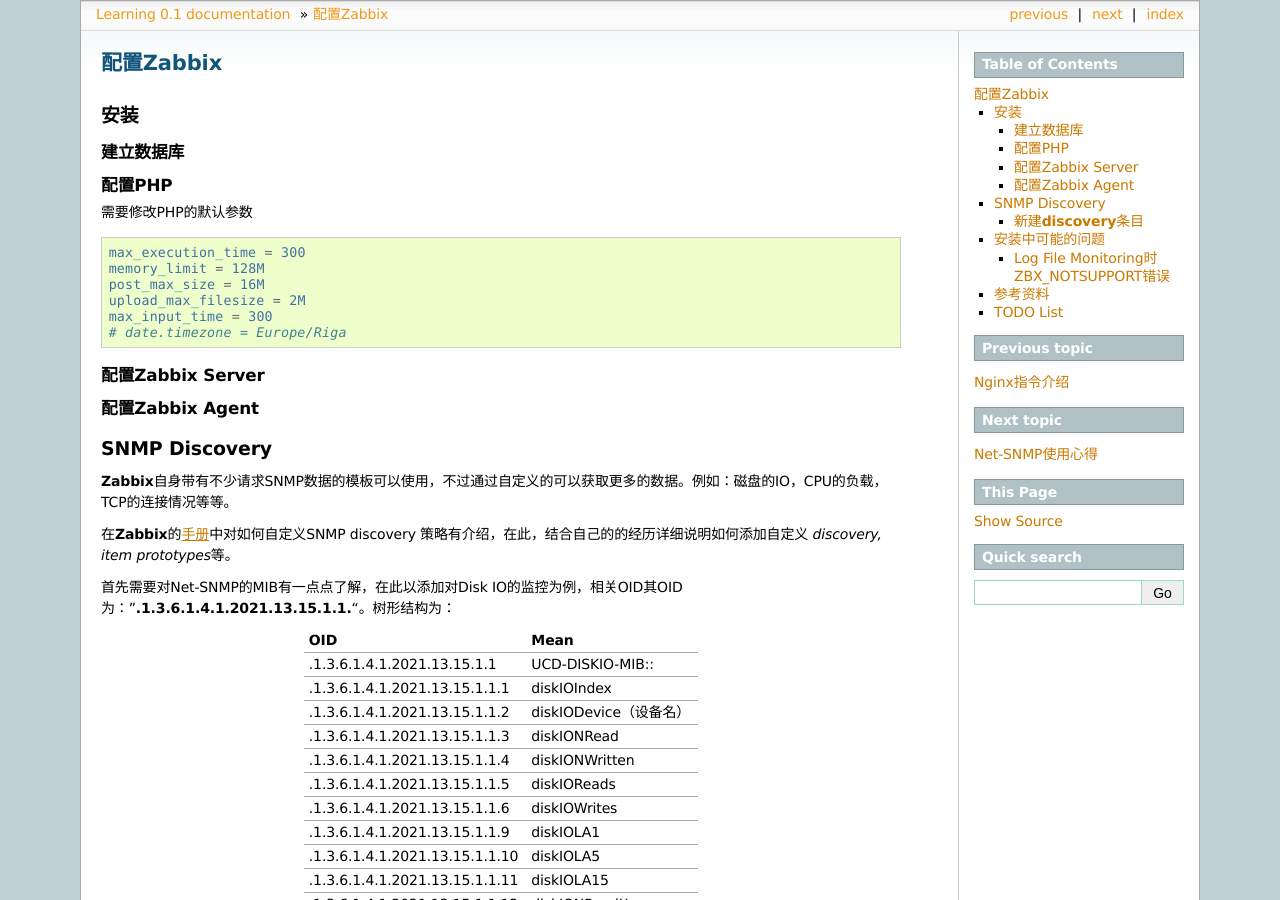
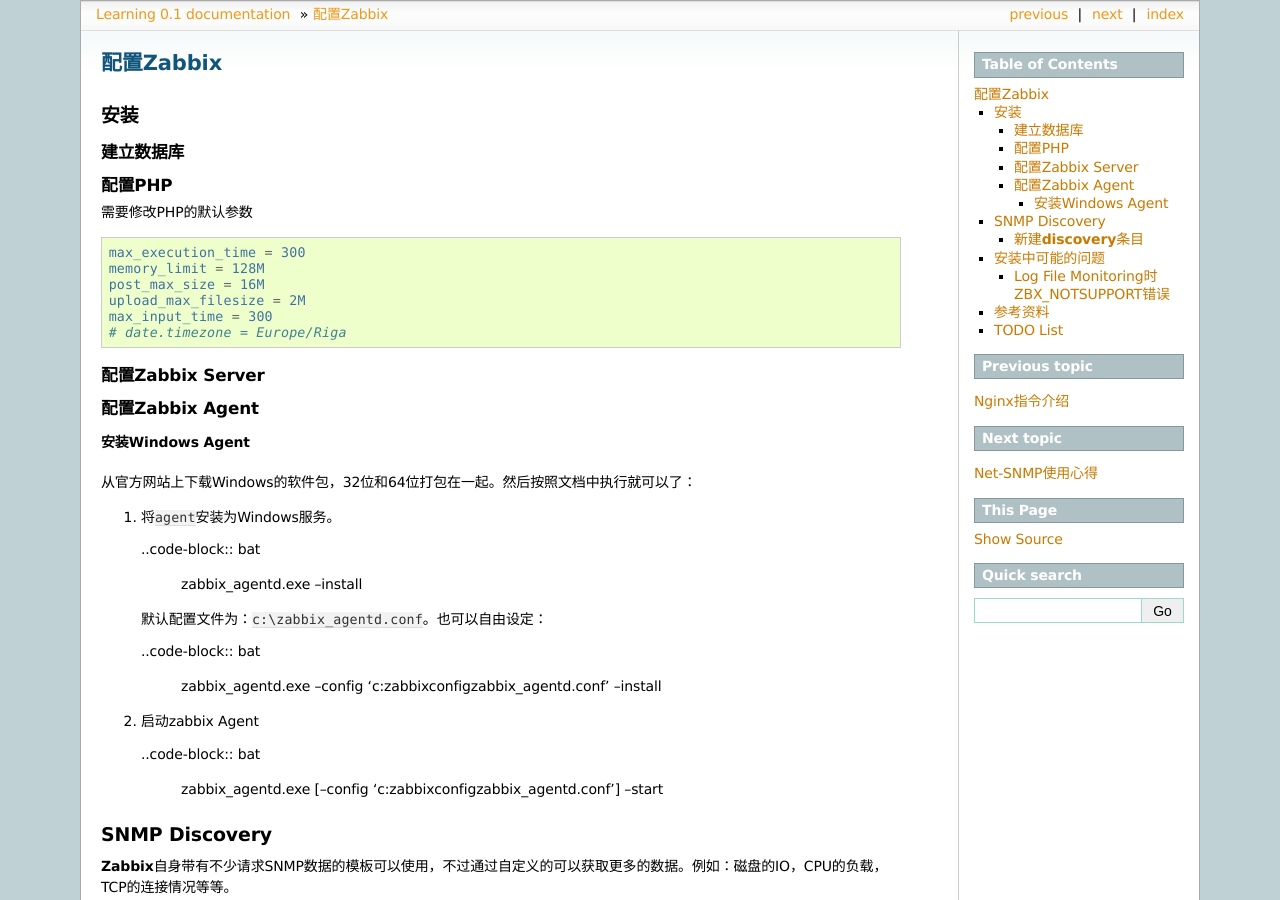
Before and after one commit to huiliu/learning.docs.hui, a Sphinx documentation site: the page built from source/zabbix.rst, in a window 1280 px wide and 900 px high. Built offline with Sphinx 7.4.7, drawn with Linux system fonts in a browser that asks for light colours; formulas are drawn with MathJax 3.

Commit message:
UPDATE zabbix.rst
添加在windows上安装zabbix agent

```diff
--- a/source/zabbix.rst
+++ b/source/zabbix.rst
@@ -25,6 +25,29 @@
 
 配置Zabbix Agent
 ------------------
+
+安装Windows Agent
+^^^^^^^^^^^^^^^^^^^
+从官方网站上下载Windows的软件包，32位和64位打包在一起。然后按照文档中执行就可以\
+了：
+
+1.  将\ ``agent``\ 安装为Windows服务。
+
+    ..code-block:: bat
+
+        zabbix_agentd.exe --install
+
+    默认配置文件为：\ ``c:\zabbix_agentd.conf``\ 。也可以自由设定：
+
+    ..code-block:: bat
+
+        zabbix_agentd.exe --config 'c:\zabbix\config\zabbix_agentd.conf' --install
+
+2.  启动zabbix Agent
+
+    ..code-block:: bat
+
+        zabbix_agentd.exe [--config 'c:\zabbix\config\zabbix_agentd.conf'] --start
 
 
 SNMP Discovery
```
